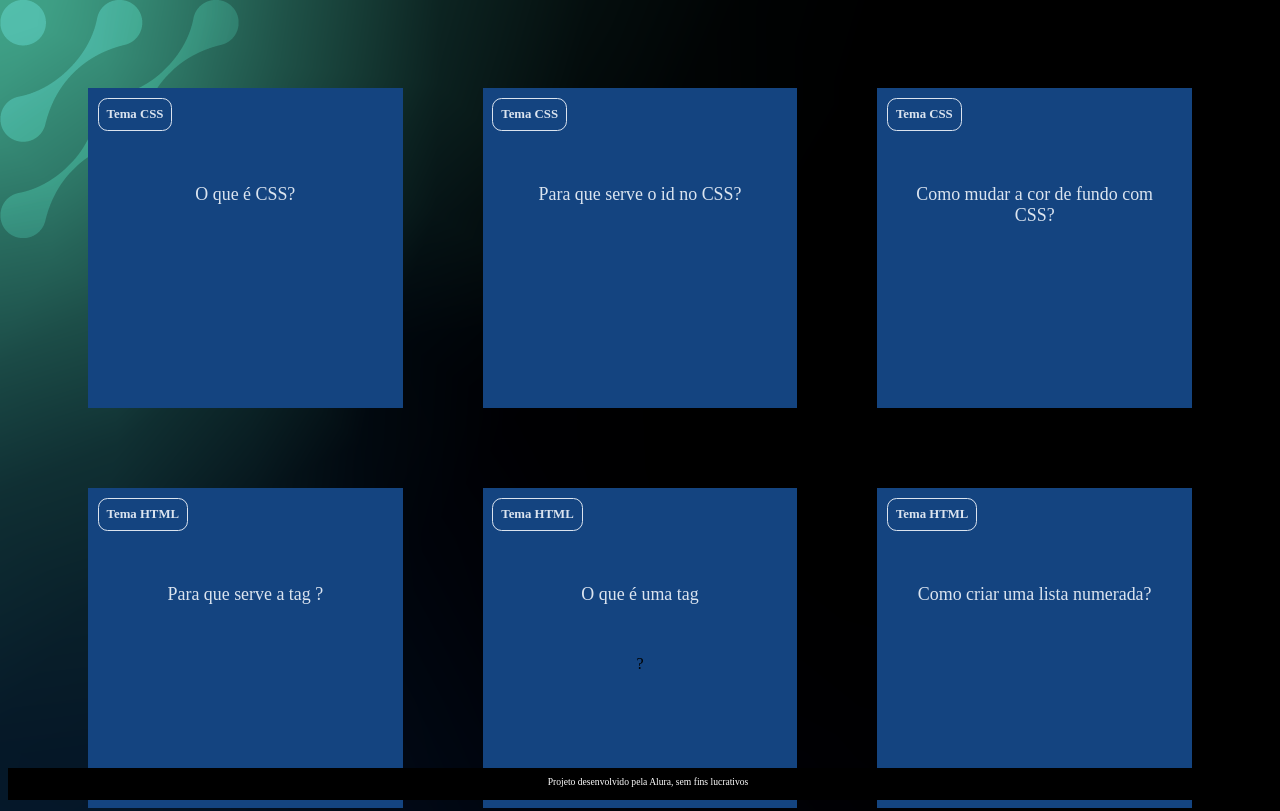
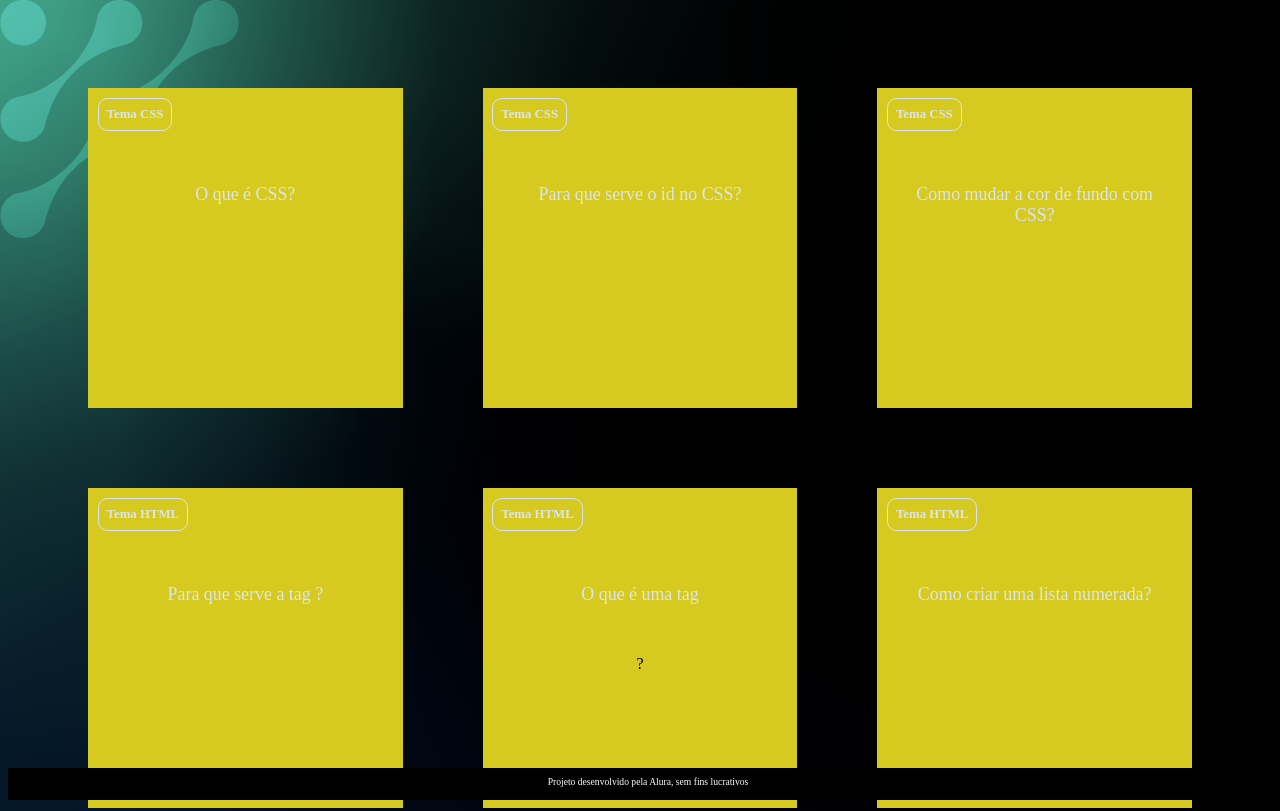
Before and after one commit to NataNunes2C/CARSDS2C, a plain HTML site: page index.html in a window 1280 px wide. Shown: the top 811 px of the page. Drawn offline with Linux system fonts and the light colour scheme.

Commit message:
Update style.css

```diff
--- a/assets/style.css
+++ b/assets/style.css
@@ -1,6 +1,6 @@
 :root {
     --text-color: #DBE4EF;
-    --card-front-color: #144480;
+    --card-front-color: #d6ca20;
     --card-back-color: #00F4BF;
 }
 
```
